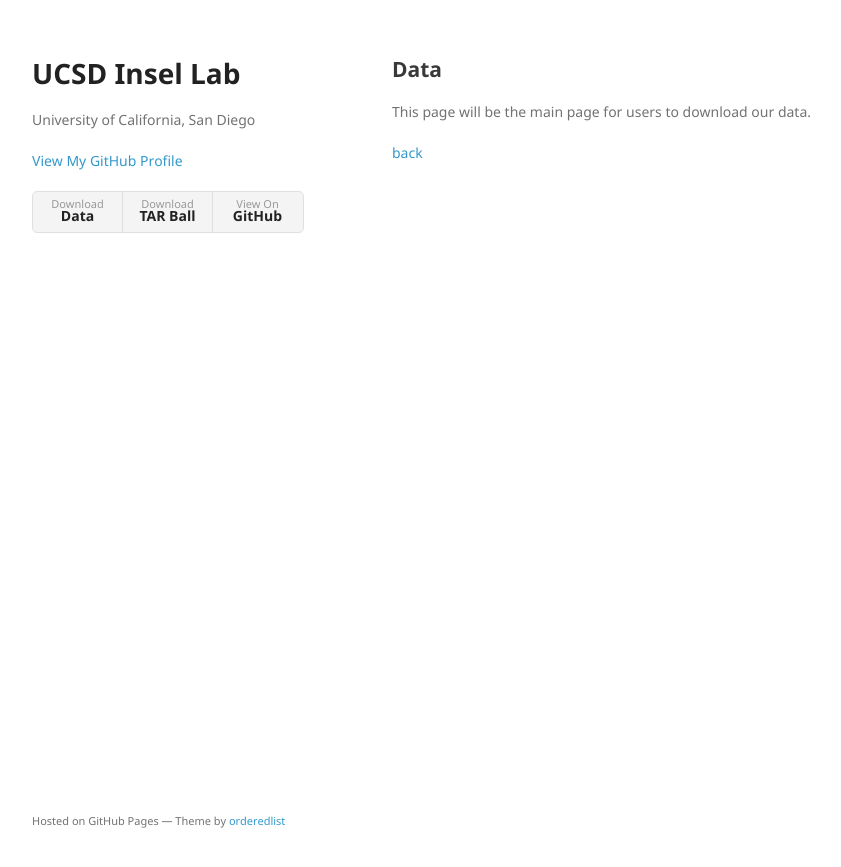
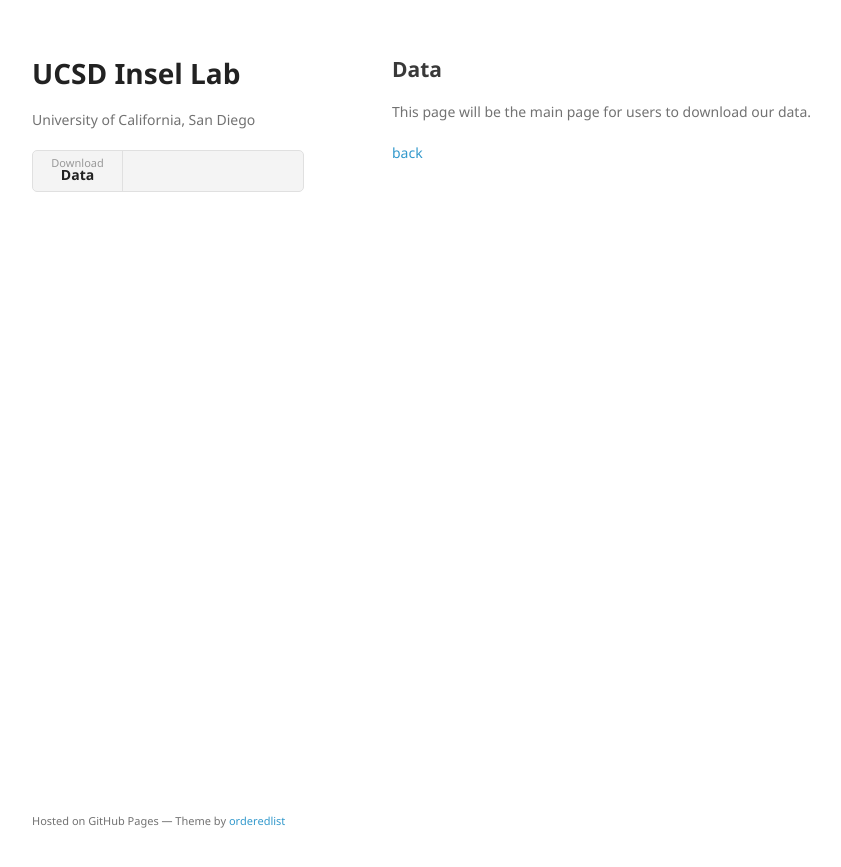
Before and after one commit to insellab/insellab.github.io, a Jekyll site: the page built from data.md, in a window 1280 px wide. Shown: the top 867 px of the page, without its empty margins (178-1019 px from the left). Built offline with Jekyll 4.4.1, drawn with Linux system fonts in a browser that asks for light colours; our own code applies the rules of GitHub Pages for plain Markdown files.

Commit message:
Update default.html

```diff
--- a/_layouts/default.html
+++ b/_layouts/default.html
@@ -21,15 +21,15 @@
           <p class="view"><a href="{{ site.github.repository_url }}">View the Project on GitHub <small>{{ github_name }}</small></a></p>
         {% endif %}
 
-        {% if site.github.is_user_page %}
+        <!--{% if site.github.is_user_page %}
           <p class="view"><a href="{{ site.github.owner_url }}">View My GitHub Profile</a></p>
-        {% endif %}
+        {% endif %} -->
 
         <!--{% if site.show_downloads %}-->
           <ul>
             <li><a href="https://insellab.github.io/data">Download <strong>Data</strong></a></li>
-            <li><a href="{{ site.github.tar_url }}">Download <strong>TAR Ball</strong></a></li>
-            <li><a href="{{ site.github.repository_url }}">View On <strong>GitHub</strong></a></li>
+            <!--<li><a href="{{ site.github.tar_url }}">Another <strong>Page</strong></a></li>
+            <li><a href="{{ site.github.repository_url }}">Another <strong>Page</strong></a></li> -->
           </ul>
         <!-- {% endif %} -->
       </header>
```
